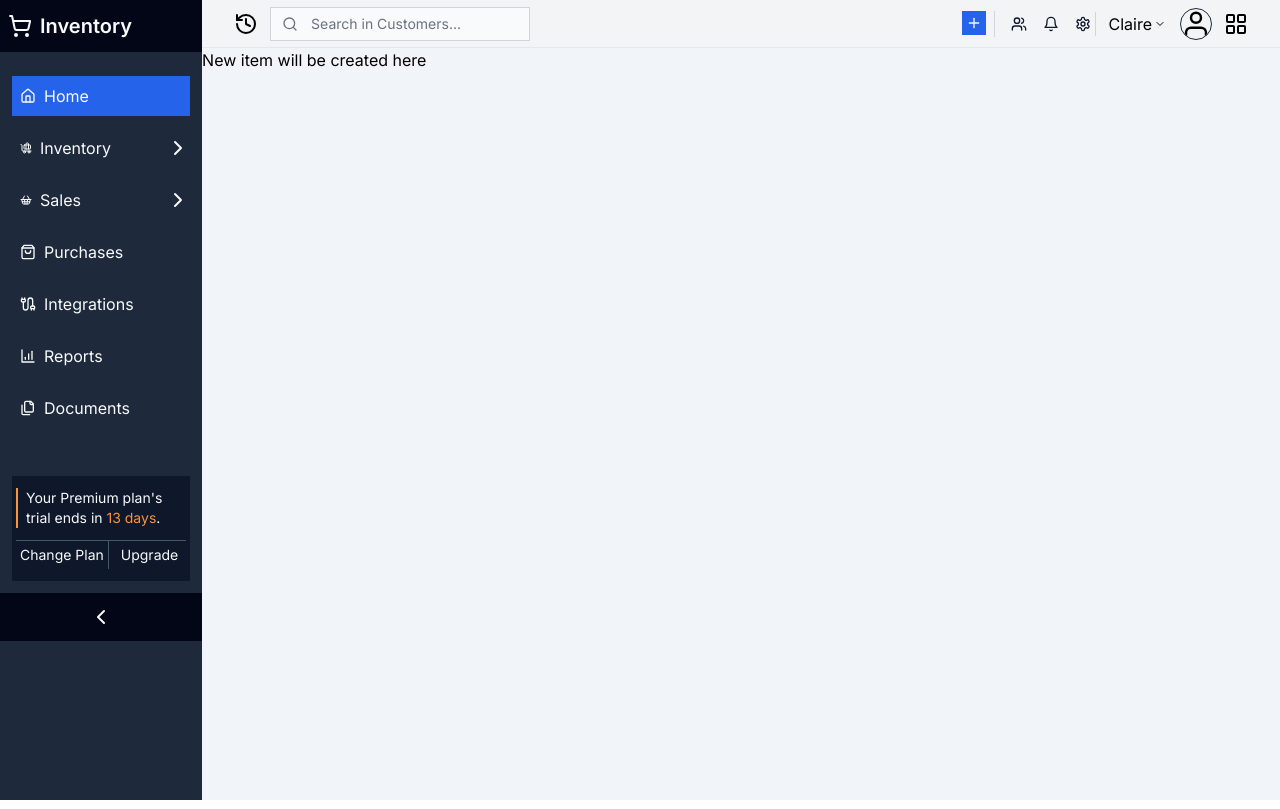
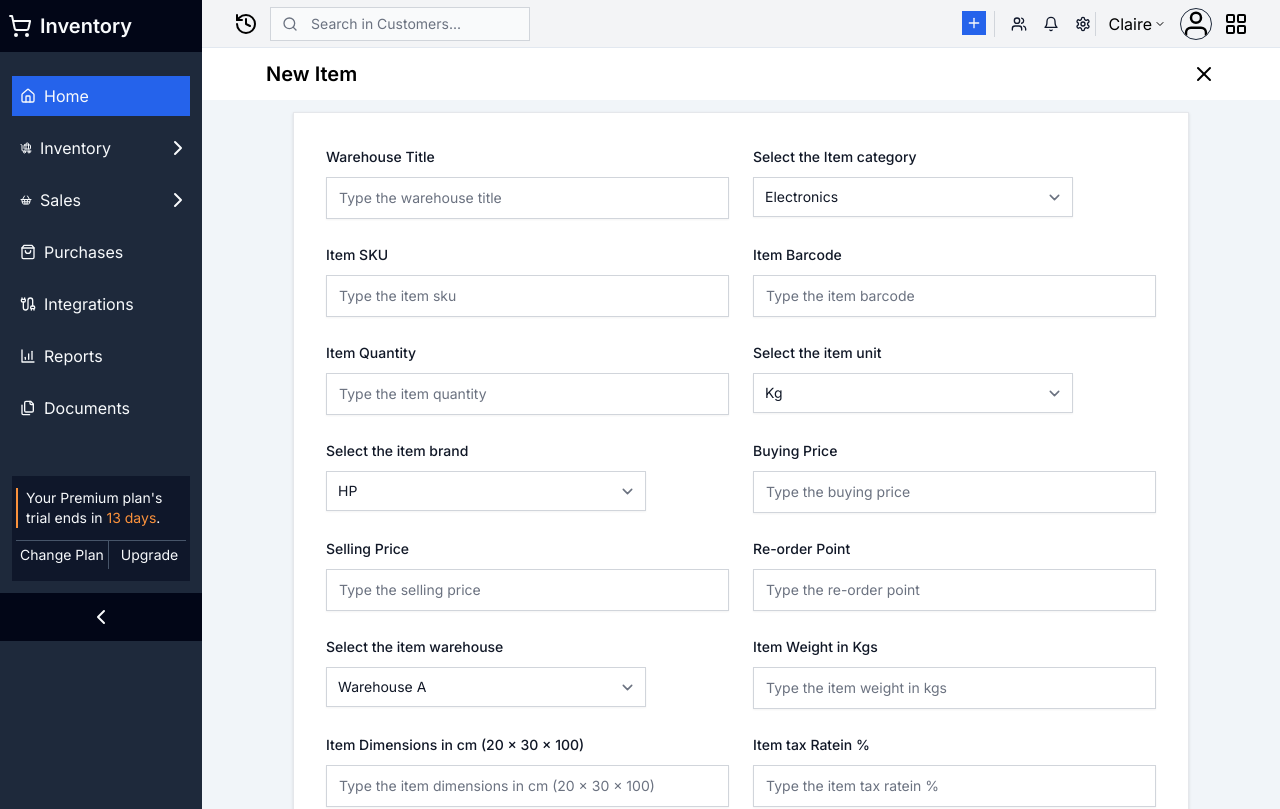
Before and after one commit to clairewambuinjuguna/inventory-management-software, a Next.js app: page /dashboard/inventory/items/new in a window 1280 px wide. Shown: the top 809 px of the page. Built offline with nearby package versions, Linux system fonts and the light colour scheme.

Commit message:
working on the item form

```diff
--- /dev/null
+++ b/app/(back-office)/components/Forminputs/SelectInput.jsx
@@ -0,0 +1,36 @@
+import React from "react";
+
+export default function SelectInput({
+  label,
+  name,
+  register,
+  className = "sm:col-span-2",
+  options = [],
+}) {
+  return (
+    <div className={className}>
+      <label
+        htmlFor={name}
+        className="block text-sm font-medium leading-6 text-gray-900"
+      >
+        {label}
+      </label>
+      <div className="mt-2">
+        <select
+          {...register(`${name}`)}
+          id={name}
+          name={name}
+          className="block w-full rounded-md border-0 py-2 text-gray-900 shadow-sm ring-1 ring-inset ring-gray-300 focus:ring-2 focus:ring-inset focus:ring-indigo-600 sm:max-w-xs sm:text-sm sm:leading-6"
+        >
+          {options.map((option, i) => {
+            return (
+              <option key={i} value={option.value}>
+                {option.label}
+              </option>
+            );
+          })}
+        </select>
+      </div>
+    </div>
+  );
+}
--- a/app/(back-office)/dashboard/inventory/items/new/page.jsx
+++ b/app/(back-office)/dashboard/inventory/items/new/page.jsx
@@ -1,12 +1,223 @@
-import React from 'react'
+"use client";
+import TextInput from "@/app/(back-office)/components/Forminputs/TextInput";
+import FormHeader from "@/app/(back-office)/components/dashboard/FormHeader";
+import { X } from "lucide-react";
+import Link from "next/link";
+import React from "react";
+import { useForm } from "react-hook-form";
+import { useState } from "react";
 
+import Submitbutton from "@/app/(back-office)/components/Forminputs/Submitbutton";
+import TextareaInput from "@/app/(back-office)/components/Forminputs/Textareainput";
+import Multipleselect from "@/app/(back-office)/components/Forminputs/SelectInput";
+import SelectInput from "@/app/(back-office)/components/Forminputs/SelectInput";
 export default function NewItem() {
+  const categories = [
+    {
+      label: "Electronics",
+      value: "ertyujsdfg",
+    },
+    {
+      label: "Clothes",
+      value: "qwertyuisdfgsdfg",
+    },
+  ];
+  const units = [
+    {
+      label: "Kg",
+      value: "ertyujsdfg",
+    },
+    {
+      label: "Pcs",
+      value: "qwertyuisdfgsdfg",
+    },
+  ];
+  const brands = [
+    {
+      label: "HP",
+      value: "ertyujsdfg",
+    },
+    {
+      label: "Dell",
+      value: "qwertyuisdfgsdfg",
+    },
+  ];
+  const warehouses = [
+    {
+      label: "Warehouse A",
+      value: "ertyujsdfg",
+    },
+    {
+      label: "Warehouse B",
+      value: "qwertyuisdfgsdfg",
+    },
+    {
+      label: "Warehouse C",
+      value: "qwertyuisdfgsdfg",
+    },
+  ];
+  const {
+    register,
+    handleSubmit,
+    reset,
+    formState: { errors },
+  } = useForm();
+  const [loading, setLoading] = useState(false);
+
+  async function onSubmit(data) {
+    console.log(data);
+    setLoading(true);
+    const baseUrl = "http://localhost:3000";
+    try {
+      const response = await fetch(`${baseUrl}/api/items`, {
+        method: "POST",
+        headers: {
+          "Content-Type": "application/json",
+        },
+        body: JSON.stringify(data),
+      });
+      if (response.ok) {
+        console.log(response);
+        reset();
+        setLoading(false);
+      }
+    } catch (error) {
+      setLoading(false); //if there are errors,set loading to false
+      console.log(error);
+    }
+  }
+
   return (
     <div>
-        {/*header */}
-        {/*Form */}
-        {/*Footer */}
-      <h2>New item will be created here</h2>
+      {/*header*/}
+      <FormHeader title="New Item" href="/dashboard/inventory" />
+      {/*Form*/}
+      <form
+        onSubmit={handleSubmit(onSubmit)}
+        className="w-full max-w-4xl p-4 my-3 bg-white border border-gray-200 rounded-lg shadow sm:p-6 md:p-8 dark:bg-gray-800 dark:border-gray-700 mx-auto"
+      >
+        <div className="grid gap-4 sm:grid-cols-2 sm:gap-6">
+          <TextInput
+            label="Warehouse Title"
+            name="title"
+            register={register}
+            errors={errors}
+            className="w-full"
+          />
+          <SelectInput
+            register={register}
+            className="w-full"
+            name="categoryId"
+            label="Select the Item category"
+            options={categories}
+          />
+
+          <TextInput
+            label="Item SKU"
+            name="sku"
+            register={register}
+            errors={errors}
+            className="w-full"
+          />
+          <TextInput
+            label="Item Barcode"
+            name="barcode"
+            register={register}
+            errors={errors}
+            className="w-full"
+          />
+          <TextInput
+            label="Item Quantity"
+            name="qty"
+            register={register}
+            errors={errors}
+            className="w-full"
+          />
+          <SelectInput
+            register={register}
+            className="w-full"
+            name="unitId"
+            label="Select the item unit"
+            options={units}
+          />
+          <SelectInput
+            register={register}
+            className="w-full"
+            name="brandId"
+            label="Select the item brand"
+            options={brands}
+          />
+          <TextInput
+            label="Buying Price"
+            name="buyingPrice"
+            register={register}
+            errors={errors}
+            className="w-full"
+            type="number"
+          />
+          <TextInput
+            label="Selling Price"
+            name="sellingPrice"
+            register={register}
+            errors={errors}
+            className="w-full"
+            type="number"
+          />
+          <TextInput
+            label="Re-order Point"
+            name="reOrderPoint"
+            register={register}
+            errors={errors}
+            className="w-full"
+            type="number"
+          />
+
+          <SelectInput
+            register={register}
+            className="w-full"
+            name="warehouseId"
+            label="Select the item warehouse"
+            options={warehouses}
+          />
+          <TextInput
+            label="Item Weight in Kgs"
+            name="weight"
+            register={register}
+            errors={errors}
+            className="w-full"
+            type="number"
+          />
+          <TextInput
+            label="Item Dimensions in cm (20 x 30 x 100)"
+            name="dimensions"
+            register={register}
+            errors={errors}
+            className="w-full"
+          />
+          <TextInput
+            label="Item tax Ratein %"
+            name="taxRate"
+            type="number"
+            register={register}
+            errors={errors}
+            className="w-full"
+          />
+
+          <TextareaInput
+            label="Item Description"
+            name="description"
+            register={register}
+            errors={errors}
+          />
+          <TextareaInput
+            label="Item notes"
+            name="notes"
+            register={register}
+            errors={errors}
+          />
+        </div>
+        <Submitbutton isLoading={loading} title="Item" />
+      </form>
     </div>
-  )
+  );
 }
--- a/app/(back-office)/dashboard/inventory/warehouse/new/page.jsx
+++ b/app/(back-office)/dashboard/inventory/warehouse/new/page.jsx
@@ -9,7 +9,19 @@ import { useState } from "react";
 
 import Submitbutton from "@/app/(back-office)/components/Forminputs/Submitbutton";
 import TextareaInput from "@/app/(back-office)/components/Forminputs/Textareainput";
+import Multipleselect from "@/app/(back-office)/components/Forminputs/SelectInput";
+import SelectInput from "@/app/(back-office)/components/Forminputs/SelectInput";
 export default function NewWarehouse() {
+  const selectOptions = [
+    {
+      label: "Main",
+      value: "main",
+    },
+    {
+      label: "Branch",
+      value: "branch",
+    },
+  ];
   const {
     register,
     handleSubmit,
@@ -51,6 +63,13 @@ export default function NewWarehouse() {
         className="w-full max-w-4xl p-4 my-3 bg-white border border-gray-200 rounded-lg shadow sm:p-6 md:p-8 dark:bg-gray-800 dark:border-gray-700 mx-auto"
       >
         <div className="grid gap-4 sm:grid-cols-2 sm:gap-6">
+          <SelectInput
+            register={register}
+            className="w-full"
+            name="type"
+            label="Select the warehouse type"
+            options={selectOptions}
+          />
           <TextInput
             label="Warehouse Title"
             name="title"
@@ -63,7 +82,7 @@ export default function NewWarehouse() {
             name="Location"
             register={register}
             errors={errors}
-            className="w-full"
+
           />
           <div className="sm:col-span-2">
             <TextareaInput
```
